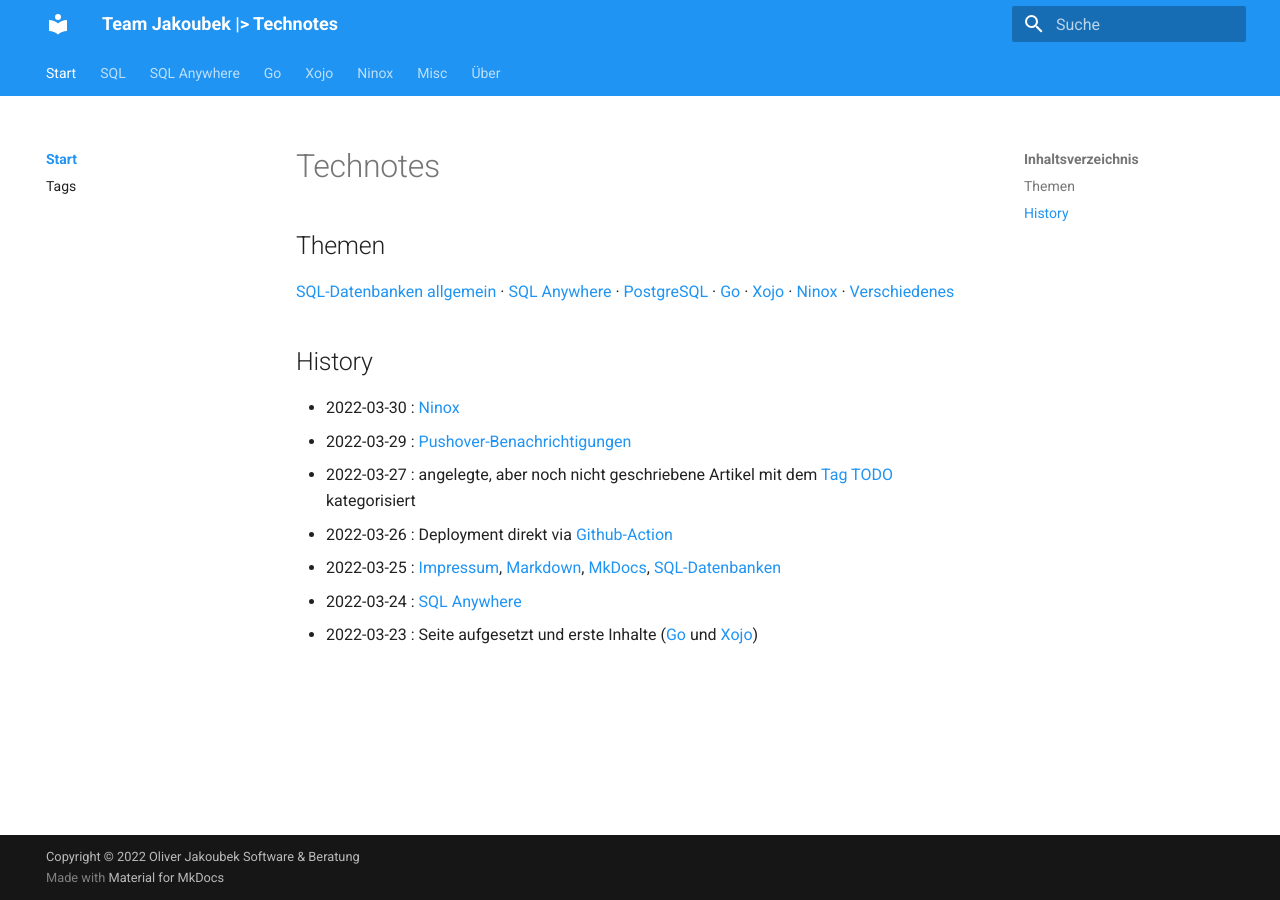
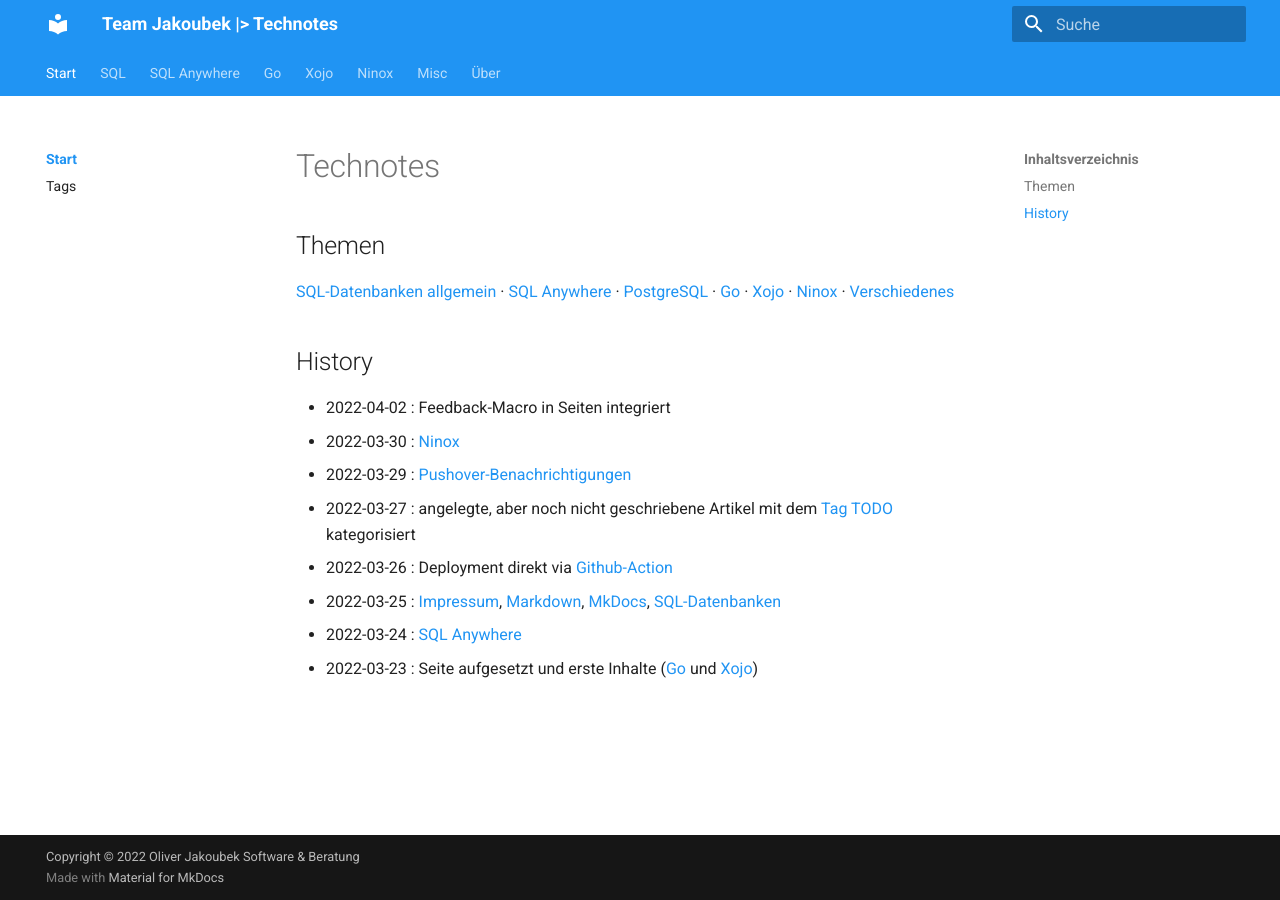
Before and after one commit to jakoubek/technotes, an MkDocs documentation site: the page built from docs/index.md, in a window 1280 px wide. Built offline with MkDocs 1.6.1 and Material for MkDocs 9.7.7, drawn with Linux system fonts in a browser that asks for light colours.

Commit message:
History aktualisiert

```diff
--- a/docs/index.md
+++ b/docs/index.md
@@ -10,6 +10,7 @@ title: Technotes Home
 
 ## History
 
+- 2022-04-02 : Feedback-Macro in Seiten integriert
 - 2022-03-30 : [Ninox](/ninox/)
 - 2022-03-29 : [Pushover-Benachrichtigungen](/misc/pushover/)
 - 2022-03-27 : angelegte, aber noch nicht geschriebene Artikel mit dem [Tag TODO](/tags/) kategorisiert
```
